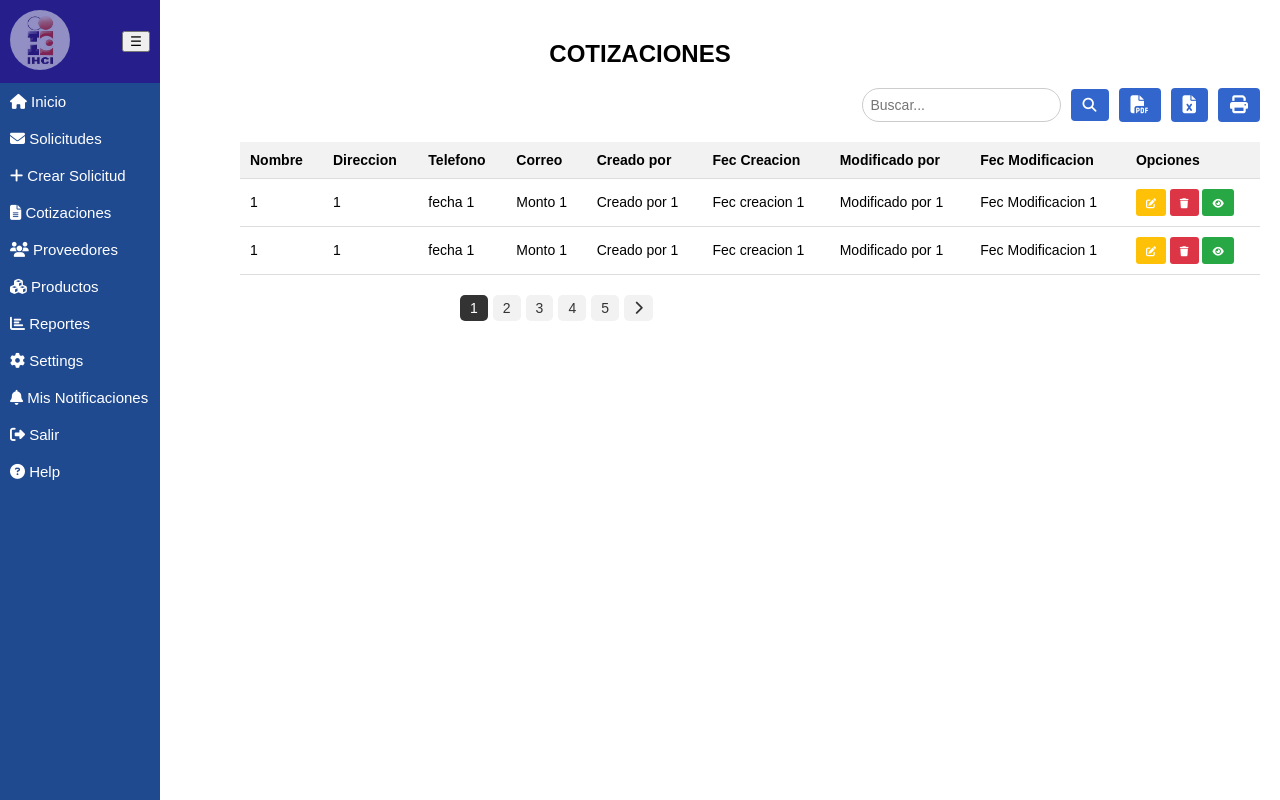
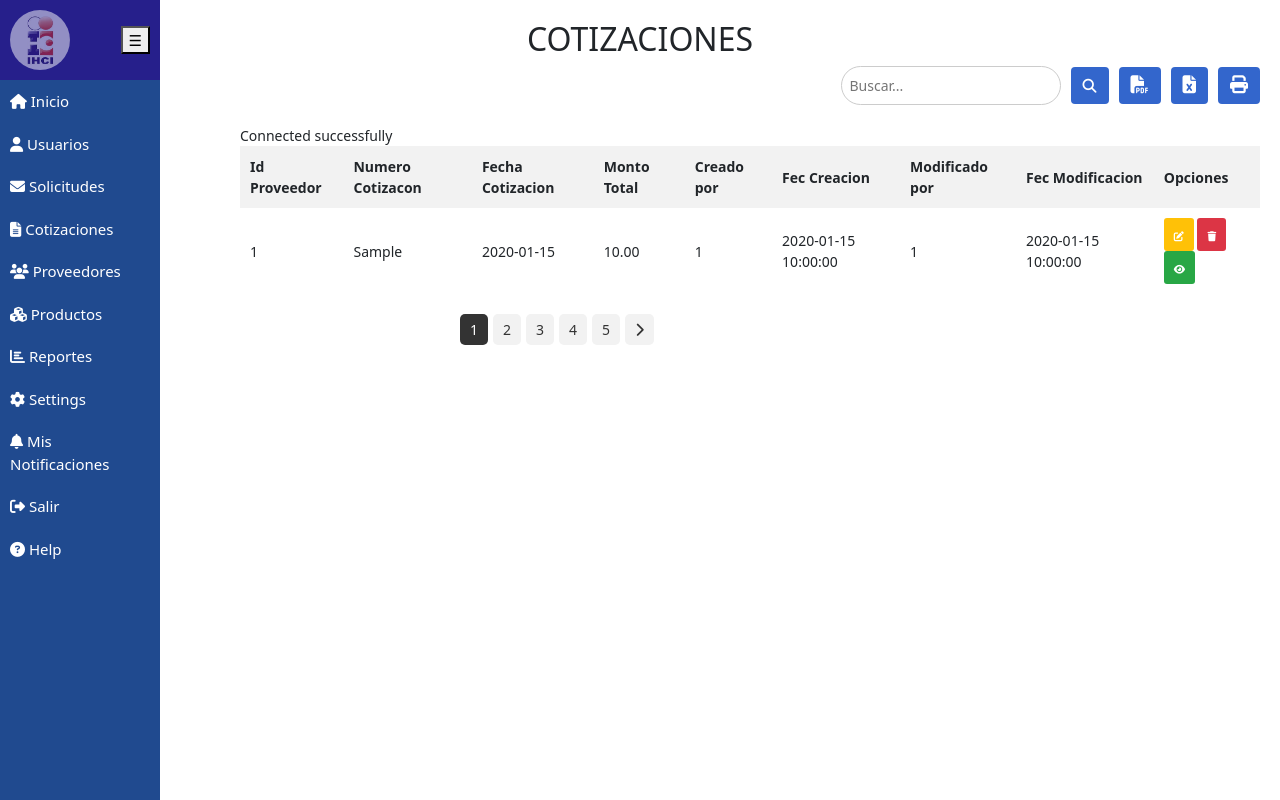
Before and after one commit to BenchoDS79/Gestion_Compras, a PHP site: page /views/cotizaciones.php in a window 1280 px wide. Run offline with PHP 8.4, Linux system fonts and the light colour scheme; tables that the repository leaves empty hold one stand-in row (values such as "Sample post"); some libraries are stand-ins or nearby versions.

Commit message:
COMMIT 16-07-2023

```diff
--- a/views/cotizaciones.php
+++ b/views/cotizaciones.php
@@ -7,6 +7,7 @@
     <meta name="viewport" content="width=device-width, initial-scale=1.0">
     <title>Cotizaciones</title>
     <link rel="stylesheet" href="/css/estilos_cotizacion.css">
+    <link href="https://cdn.jsdelivr.net/npm/bootstrap@5.3.0/dist/css/bootstrap.min.css" rel="stylesheet" integrity="sha384-9ndCyUaIbzAi2FUVXJi0CjmCapSmO7SnpJef0486qhLnuZ2cdeRhO02iuK6FUUVM" crossorigin="anonymous">
     <script src="https://kit.fontawesome.com/860e3c70ee.js" crossorigin="anonymous"></script>
     <script src="/Js/estilos.js"></script>
 </head>
@@ -25,10 +26,10 @@
         </div>
         <ul class="menu">
             <li><a href="/index.php"><i class="fas fa-home"></i><span> Inicio</span></a></li>
-            <li><a href="/views/solicitudes.php"><i class="fas fa-envelope"></i><span> Solicitudes</span></a></li>
-            <li><a href="/views/crear_solicitud.php"><i class="fas fa-plus"></i><span> Crear Solicitud</span></a></li>
-            <li><a href="#"><i class="fas fa-file-alt"></i><span> Cotizaciones</span></a></li>
-            <li><a href="/views/proveedores.php"><i class="fas fa-users"></i><span> Proveedores</span></a></li>
+            <li><a href=""><i class="fas fa-user"></i><span>  Usuarios</span></a></li>
+            <li><a href="/views/solicitudes.php"><i class="fas fa-envelope"></i><span>  Solicitudes</span></a></li>
+            <li><a href="/views/cotizaciones.php"><i class="fas fa-file-alt"></i><span>  Cotizaciones</span></a></li>
+            <li><a href="/views/proveedores.php"><i class="fas fa-users"></i><span>  Proveedores</span></a></li>
             <li><a href="#"><i class="fas fa-cubes"></i><span> Productos</span></a></li>
             <li><a href="#"><i class="fas fa-chart-bar"></i><span> Reportes</span></a></li>
             <li><a href="#"><i class="fas fa-cog"></i><span> Settings</span></a></li>
@@ -57,12 +58,12 @@
 
         <div class="table-container">
             <table>
-                <thead>
+                <thead >
                     <tr>
-                        <th>Nombre</th>
-                        <th>Direccion</th>
-                        <th>Telefono</th>
-                        <th>Correo</th>
+                        <th>Id Proveedor</th>
+                        <th>Numero Cotizacon</th>
+                        <th>Fecha Cotizacion</th>
+                        <th>Monto Total</th>
                         <th>Creado por</th>
                         <th>Fec Creacion</th>
                         <th>Modificado por</th>
@@ -71,40 +72,50 @@
                     </tr>
                 </thead>
                 <tbody>
-                    <tr>
-                        <td>1</td>
-                        <td>1</td>
-                        <td>fecha 1</td>
-                        <td>Monto 1</td>
-                        <td>Creado por 1</td>
-                        <td>Fec creacion 1</td>
-                        <td>Modificado por 1</td>
-                        <td>Fec Modificacion 1</td>
-                        <td>
-                            <button class="styled-button edit-button"><i class="fas fa-edit"></i></button>
-                            <button class="styled-button delete-button"><i class="fas fa-trash"></i></button>
-                            <button class="styled-button view-button"><i class="fas fa-eye"></i></button>
 
-                        </td>
-                    </tr>
 
-                    <tr>
-                    <td>1</td>
-                        <td>1</td>
-                        <td>fecha 1</td>
-                        <td>Monto 1</td>
-                        <td>Creado por 1</td>
-                        <td>Fec creacion 1</td>
-                        <td>Modificado por 1</td>
-                        <td>Fec Modificacion 1</td>
-                        <td>
-                            <button class="styled-button edit-button"><i class="fas fa-edit"></i></button>
-                            <button class="styled-button delete-button"><i class="fas fa-trash"></i></button>
-                            <button class="styled-button view-button"><i class="fas fa-eye"></i></button>
+                    <?php
+                    $server = "localhost";
+                    $username = "root";
+                    $password = "rads123";
+                    $dbname = "gestion_compras";
+                    // Create connection
+                    $conn = new mysqli($server, $username, $password, $dbname);
+                    // Check connection
+                    if ($conn->connect_error) {
+                        die("Connection failed: " . $conn->connect_error);
+                    }
+                    echo "Connected successfully";
 
-                        </td>
-                    </tr>
-                    <!-- Agregar más filas de solicitudes aquí -->
+                    $sql = "SELECT * FROM tbl_cotizacion";
+                    $result = $conn->query($sql);
+
+                    if (!$result) {
+                        die("Invalid Query:" . $connection->error);
+                    }
+
+                    while ($row = mysqli_fetch_assoc($result)) {
+                        echo "
+                        <tr>
+                            <td>$row[ID_PROVEEDOR]</td>
+                            <td>$row[NUMERO_COTIZACION]</td>
+                            <td>$row[FECHA_COTIZACION]</td>
+                            <td>$row[MONTO_TOTAL]</td>
+                            <td>$row[CREADO_POR]</td>
+                            <td>$row[FECHA_CREACION]</td>
+                            <td>$row[MODIFICADO_POR]</td>
+                            <td>$row[FECHA_MODIFICACION]</td>
+                            <td>
+                            <button class='styled-button btn-warning edit-button'><i class='fas fa-edit'></i></button>
+                            <button class='styled-button btn-danger delete-button'><i class='fas fa-trash'></i></button>
+                            <button class='styled-button btn-success view-button'><i class='fas fa-eye'></i></button>
+                            </td>
+                        </tr>
+                        ";
+                    }
+                    ?>
+
+
                 </tbody>
             </table>
             <div class="content">
@@ -151,6 +162,7 @@
             </div>
         </div>
     </div>
+    <script src="https://code.jquery.com/jquery-3.5.1.slim.min.js"></script>
 </body>
 
 </html>
```
Also changed, not shown: css/estilos.css (+67 -19 lines), index.php (+5 -6 lines), views/crear_solicitud.php (+4 -5 lines), views/proveedores.php (+5 -5 lines), views/solicitudes.php (+19 -19 lines), Js/script.js (renamed from Pruebas NA/script.js).
